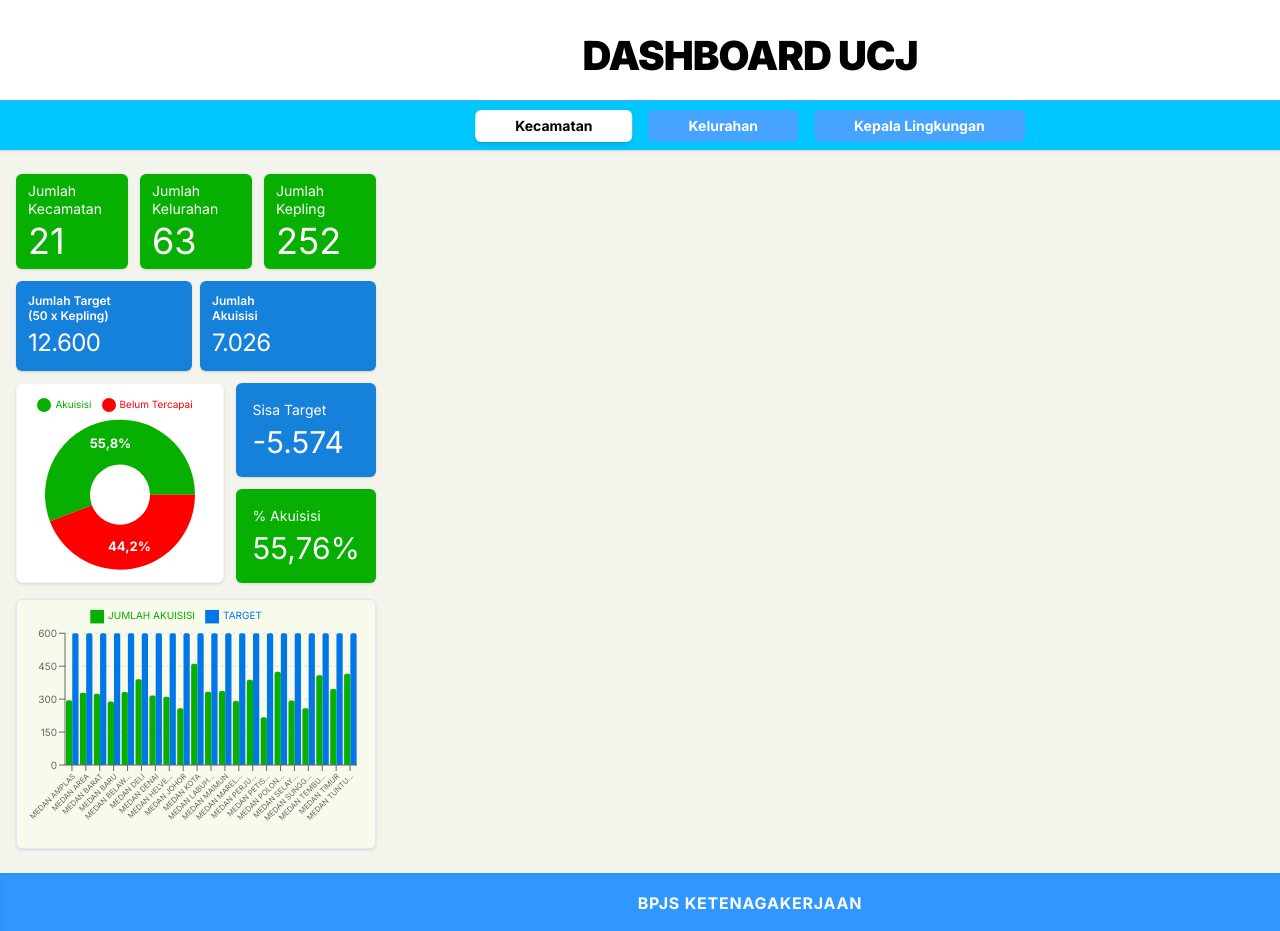
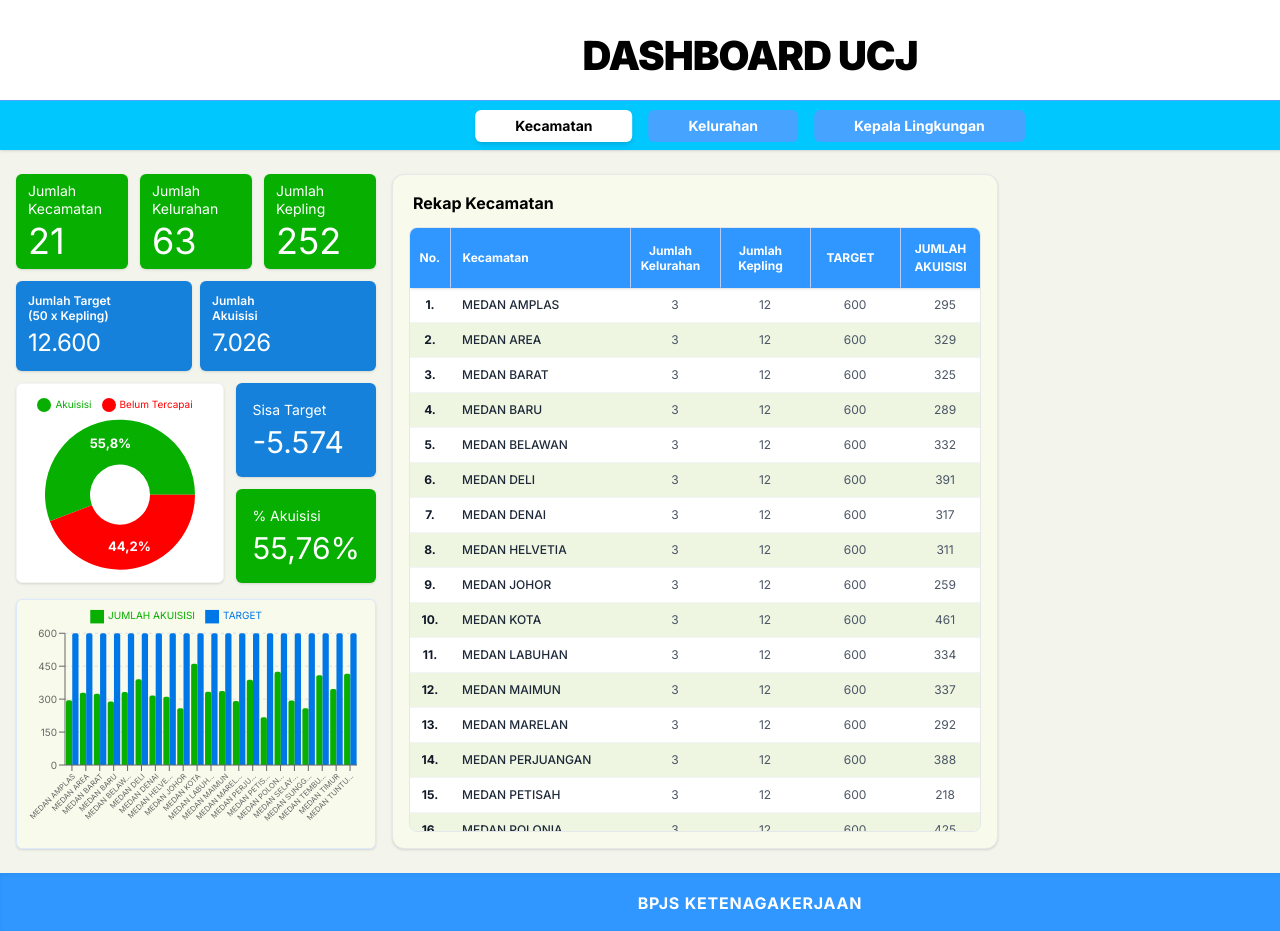
Before and after one commit to AriiqAlhafizh/web_dashboard_bpjs, a Next.js app: page / in a window 1280 px wide. Built offline with nearby package versions, Linux system fonts and the light colour scheme.

Commit message:
Add Kecamatan Recap Table

```diff
--- a/app/page.tsx
+++ b/app/page.tsx
@@ -5,7 +5,8 @@ import { useState, useEffect } from 'react';
 
 import Header from '../components/Header';
 import KpiCards from '../components/KpiCards';
-import { dataKeplingDummy } from '../utils/DummyData';
+import KecamatanTables from '../components/KecamatanTables';
+import { dataKeplingDummy } from '../Utils/DummyData';
 
 
 export default function Home() {
@@ -50,6 +51,11 @@ export default function Home() {
           </div>
 
           <div className="flex-1 flex min-w-0 relative">
+                        {mountedTabs.KEC && (
+              <div className={`flex-1 flex min-w-0 ${activeTab === 'KEC' ? '' : 'hidden'}`}>
+                <KecamatanTables data={dataKepling} />
+              </div>
+            )}
           </div>
         </div>
 
--- /dev/null
+++ b/components/KecamatanTables.tsx
@@ -0,0 +1,191 @@
+"use client";
+import React, { useState, useMemo } from 'react';
+
+interface KeplingData {
+  kecamatan?: string;
+  kelurahan?: string;
+  target?: number;
+  tk_rekap?: number; // TK AKTIF
+  [key: string]: unknown;
+}
+
+export default function KecamatanTables({ data = [] }: { data?: KeplingData[] }) {
+  const [sortConfig, setSortConfig] = useState<{ key: string | null; direction: 'asc' | 'desc' }>({
+    key: null,
+    direction: 'asc',
+  });
+
+  const aggregatedData = useMemo(() => {
+    if (!data || data.length === 0) return [];
+
+    const map = new Map();
+    const kelurahanSetMap = new Map();
+
+    data.forEach(row => {
+      const kec = (row.kecamatan || 'TIDAK DIKETAHUI').toUpperCase();
+      const kel = (row.kelurahan || 'TIDAK DIKETAHUI').toUpperCase();
+
+      if (!map.has(kec)) {
+        map.set(kec, {
+          'Kecamatan': kec,
+          'Jumlah Kelurahan': 0,
+          'Jumlah Kepling': 0,
+          'TARGET': 0,
+          'TK AKTIF': 0,
+        });
+        kelurahanSetMap.set(kec, new Set());
+      }
+
+      const kecData = map.get(kec);
+      kecData['Jumlah Kepling'] += 1;
+      kecData['TARGET'] += (row.target || 0);
+      kecData['TK AKTIF'] += (row.tk_rekap || 0);
+      kelurahanSetMap.get(kec).add(kel);
+    });
+
+    return Array.from(map.values()).map(kecData => {
+      const kec = kecData['Kecamatan'];
+      const target = kecData['TARGET'];
+      const tkAktif = kecData['TK AKTIF'];
+
+      const gap = tkAktif - target;
+      const percent = target > 0 ? (tkAktif / target) * 100 : 0;
+
+      const formatNum = (num: number) => new Intl.NumberFormat('id-ID').format(num);
+      const formatPerc = (num: number) => new Intl.NumberFormat('id-ID', { minimumFractionDigits: 2, maximumFractionDigits: 2 }).format(num) + '%';
+
+      return {
+        'Kecamatan': kec,
+        'Jumlah Kelurahan': formatNum(kelurahanSetMap.get(kec).size),
+        'Jumlah Kepling': formatNum(kecData['Jumlah Kepling']),
+        'TARGET': formatNum(target),
+        'TK AKTIF': formatNum(tkAktif),
+        'GAP': formatNum(gap),
+        '%': formatPerc(percent)
+      } as Record<string, string>;
+    });
+  }, [data]);
+
+  const getVal = (row: Record<string, string>, targetKey: string) => {
+    const foundKey = Object.keys(row).find((k) => k.trim().toLowerCase() === targetKey.toLowerCase());
+    return foundKey ? String(row[foundKey]) : '';
+  };
+
+  const parsePercent = (val: string) => parseFloat((val || '0').replace(',', '.').replace('%', ''));
+
+  const getSharedColor = (val: string) => {
+    const percent = parsePercent(val);
+    const hue = Math.max(0, Math.min((percent / 100) * 120, 120));
+    return `hsl(${hue}, 85%, 42%)`;
+  };
+
+  const handleSort = (key: string) => {
+    let direction: 'asc' | 'desc' = 'asc';
+    if (sortConfig.key === key && sortConfig.direction === 'asc') direction = 'desc';
+    setSortConfig({ key, direction });
+  };
+
+  const sortedTableData = useMemo(() => {
+    let sortableItems: Record<string, string>[] = [...aggregatedData];
+    if (sortConfig.key !== null) {
+      sortableItems.sort((a, b) => {
+        const valA = getVal(a, sortConfig.key!);
+        const valB = getVal(b, sortConfig.key!);
+
+        const cleanValue = (val: string | number | unknown) => {
+          if (!val) return 0;
+          const strVal = String(val);
+          const cleanStr = strVal.replace(/\./g, '').replace(/,/g, '.').replace('%', '');
+          const num = parseFloat(cleanStr);
+          return isNaN(num) ? strVal : num;
+        };
+
+        const cleanedA = cleanValue(valA);
+        const cleanedB = cleanValue(valB);
+
+        if (typeof cleanedA === 'number' && typeof cleanedB === 'number') {
+          return sortConfig.direction === 'asc' ? cleanedA - cleanedB : cleanedB - cleanedA;
+        }
+
+        const strA = String(valA).toLowerCase();
+        const strB = String(valB).toLowerCase();
+        if (strA < strB) return sortConfig.direction === 'asc' ? -1 : 1;
+        if (strA > strB) return sortConfig.direction === 'asc' ? 1 : -1;
+        return 0;
+      });
+    }
+    return sortableItems;
+  }, [aggregatedData, sortConfig]);
+
+  if (!data || data.length === 0) {
+    return <div className="flex-1 flex justify-center items-center text-blue-500 font-bold">Menyiapkan Data Kecamatan...</div>;
+  }
+
+  const getSortIcon = (key: string) => {
+    if (sortConfig.key !== key) return <span className="text-white/30 opacity-0 group-hover:opacity-100 transition-opacity ml-1 text-[10px]">↕</span>;
+    return sortConfig.direction === 'asc' ? <span className="text-white ml-1 text-[10px]">▲</span> : <span className="text-white ml-1 text-[10px]">▼</span>;
+  };
+
+  const sortedDataDesc = [...aggregatedData].sort((a, b) => parsePercent(getVal(b, '%')) - parsePercent(getVal(a, '%')));
+  const top10Data = sortedDataDesc.slice(0, 10);
+  const worst10Data = [...sortedDataDesc].reverse().slice(0, 10);
+
+  return (
+    <div className="flex gap-4 flex-1 w-full h-full">
+      <div className="flex-1 flex flex-col gap-3 relative min-h-full">
+        <div className="absolute inset-0 bg-[#f8faeb] p-4 rounded-xl shadow-sm border border-gray-200 flex flex-col gap-3 transition-colors">
+          <h2 className="font-bold text-[16px] text-black px-1 flex-none">Rekap Kecamatan</h2>
+          <div className="overflow-y-auto flex-1 bg-white rounded-lg border border-gray-200 shadow-inner transition-colors">
+            <table className="w-full text-[12px] text-left table-fixed">
+              <thead className="bg-[#2F97FF] text-white font-bold sticky top-0 shadow-sm z-10 whitespace-nowrap">
+                <tr>
+                  <th className="px-2 py-3 w-[40px] text-center border-r border-blue-600/30">No.</th>
+                  <th onClick={() => handleSort('Kecamatan')} className="px-3 py-3 w-[180px] cursor-pointer group hover:bg-[#1565c0] transition-colors select-none border-r border-blue-600/30">
+                    <div className="flex items-center">Kecamatan {getSortIcon('Kecamatan')}</div>
+                  </th>
+                  <th onClick={() => handleSort('Jumlah Kelurahan')} className="px-1 py-3 w-[90px] cursor-pointer group hover:bg-[#1565c0] transition-colors select-none border-r border-blue-600/30">
+                    <div className="flex items-center justify-center text-center leading-tight">Jumlah<br/>Kelurahan {getSortIcon('Jumlah Kelurahan')}</div>
+                  </th>
+                  <th onClick={() => handleSort('Jumlah Kepling')} className="px-1 py-3 w-[90px] cursor-pointer group hover:bg-[#1565c0] transition-colors select-none border-r border-blue-600/30">
+                    <div className="flex items-center justify-center text-center leading-tight">Jumlah<br/>Kepling {getSortIcon('Jumlah Kepling')}</div>
+                  </th>
+                  <th onClick={() => handleSort('TARGET')} className="px-2 py-3 w-[90px] cursor-pointer group hover:bg-[#1565c0] transition-colors select-none border-r border-blue-600/30">
+                    <div className="flex items-center justify-center text-center">TARGET {getSortIcon('TARGET')}</div>
+                  </th>
+                  <th onClick={() => handleSort('TK AKTIF')} className="px-2 py-3 w-[90px] cursor-pointer group hover:bg-[#1565c0] transition-colors select-none border-r border-blue-600/30">
+                    <div className="flex items-center justify-center text-center">JUMLAH <br></br> AKUISISI {getSortIcon('TK AKTIF')}</div>
+                  </th>
+                  <th onClick={() => handleSort('GAP')} className="px-2 py-3 w-[80px] cursor-pointer group hover:bg-[#1565c0] transition-colors select-none border-r border-blue-600/30">
+                    <div className="flex items-center justify-center text-center">GAP {getSortIcon('GAP')}</div>
+                  </th>
+                  <th onClick={() => handleSort('%')} className="px-2 py-3 w-[80px] cursor-pointer group hover:bg-[#1565c0] transition-colors select-none">
+                    <div className="flex items-center justify-center text-center">% {getSortIcon('%')}</div>
+                  </th>
+                </tr>
+              </thead>
+              <tbody>
+                {sortedTableData.map((row, index) => (
+                  <tr key={index} className="border-b border-gray-100 even:bg-[#eef5e1] odd:bg-white hover:bg-blue-50 transition-colors">
+                    <td className="px-2 py-2 text-center text-gray-900 font-bold truncate">{index + 1}.</td>
+                    <td className="px-3 py-2 font-medium uppercase text-gray-800 truncate">{getVal(row, 'Kecamatan')}</td>
+                    <td className="px-2 py-2 text-center text-gray-600 truncate">{getVal(row, 'Jumlah Kelurahan')}</td>
+                    <td className="px-2 py-2 text-center text-gray-600 truncate">{getVal(row, 'Jumlah Kepling')}</td>
+                    <td className="px-2 py-2 text-center text-gray-600 truncate">{getVal(row, 'TARGET')}</td>
+                    <td className="px-2 py-2 text-center text-gray-600 truncate">{getVal(row, 'TK AKTIF')}</td>
+                    <td className="px-2 py-2 text-center text-gray-600 truncate">{getVal(row, 'GAP')}</td>
+                    <td className="px-2 py-2 text-center font-bold text-white border-l border-white/20 truncate" style={{ backgroundColor: getSharedColor(getVal(row, '%')) }}>
+                      {getVal(row, '%')}
+                    </td>
+                  </tr>
+                ))}
+              </tbody>
+            </table>
+          </div>
+        </div>
+      </div>
+
+      <div className="w-[470px] flex flex-col gap-4 shrink-0">
+      </div>
+    </div>
+  );
+}
```
